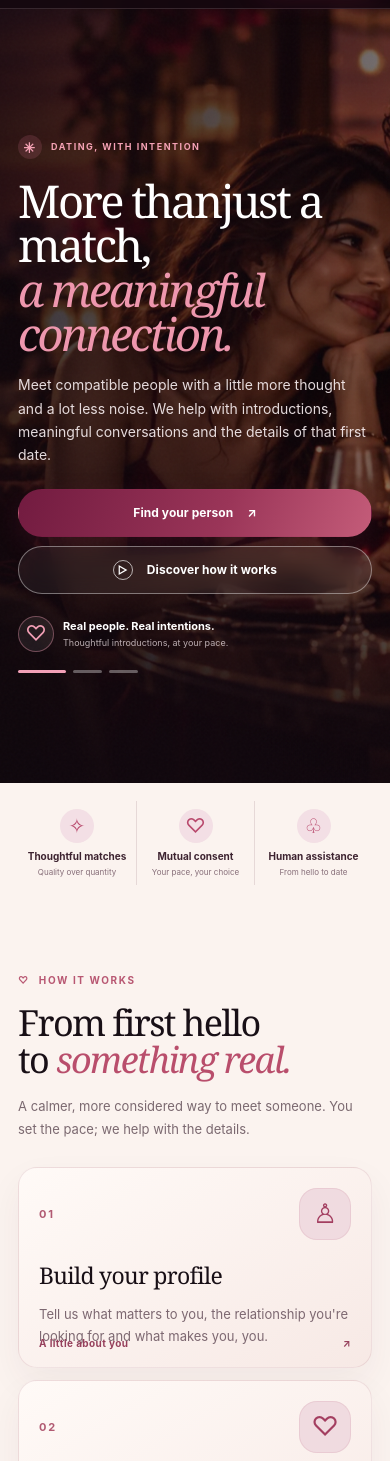
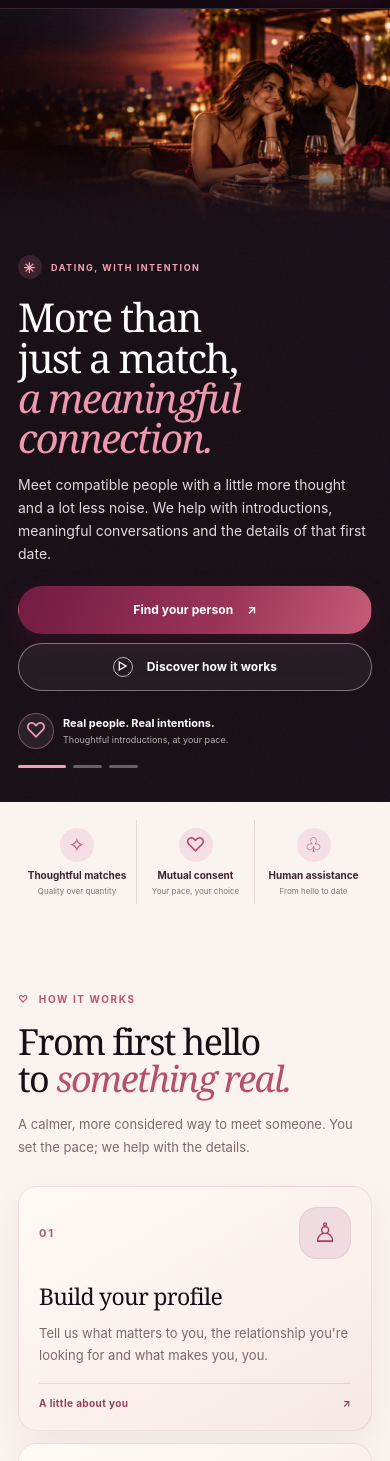
Before and after one commit to knull-devs/data-concierge, a website: page index.html in a window 390 px wide. Shown: the part 61-1522 px from the top of the page. Drawn offline with Linux system fonts and the light colour scheme; no server answers.

Commit message:
Patc v08

```diff
--- a/assets/css/site.css
+++ b/assets/css/site.css
@@ -815,3 +815,124 @@ dialog.auth-modal[open] { animation: dcAuthFadeIn .24s ease-out both; }
   .approach-card strong { font-family:var(--sans); font-size:10px; font-weight:700; line-height:1.3; }
   .approach-card small { font-size:8px; line-height:1.3; }
 }
+
+
+/* Date Concierge UI v0.8 — fix overlapping process-card footers, restore headline spacing,
+   and show the complete landscape hero image on narrow mobile screens. */
+.step-card {
+  display: flex;
+  flex-direction: column;
+  align-items: stretch;
+}
+.step-card .step-foot {
+  position: static !important;
+  left: auto !important;
+  right: auto !important;
+  bottom: auto !important;
+  display: flex;
+  align-items: center;
+  justify-content: space-between;
+  gap: 12px;
+  width: 100%;
+  margin-top: auto;
+  padding-top: 13px;
+  border-top: 1px solid rgba(150, 64, 92, .16);
+  line-height: 1.45;
+  white-space: normal;
+}
+.step-card .step-foot > span { flex: 0 0 auto; }
+
+@media (max-width: 760px) {
+  /* Show the entire 16:9 source image as a deliberate full-width cinematic panel.
+     The copy flows underneath it instead of forcing a landscape photo to fill a
+     tall phone viewport (which cropped most of the couple). */
+  .hero-section {
+    min-height: 0 !important;
+    display: block !important;
+    padding-top: 70px !important;
+    overflow: hidden;
+    background: #180e16;
+  }
+  .hero-image-layer {
+    inset: 70px 0 auto 0 !important;
+    width: 100% !important;
+    height: 56.28vw !important;
+    min-height: 0 !important;
+    background-size: 100% 100% !important;
+    background-repeat: no-repeat !important;
+    background-position: center center !important;
+    transform: none !important;
+    animation: none !important;
+  }
+  .hero-image-layer::after {
+    background: linear-gradient(180deg,
+      rgba(16, 7, 13, .04) 0%,
+      rgba(16, 7, 13, .06) 62%,
+      rgba(24, 14, 22, .84) 88%,
+      #180e16 100%) !important;
+  }
+  .hero-background-video {
+    object-fit: contain !important;
+    object-position: center center !important;
+    background: #180e16;
+  }
+  .hero-content {
+    width: calc(100% - 36px) !important;
+    min-height: 0 !important;
+    padding: calc(56.28vw + 27px) 0 34px !important;
+    display: flex !important;
+    flex-direction: column !important;
+    align-items: stretch !important;
+    justify-content: flex-start !important;
+    gap: 0 !important;
+  }
+  .hero-copy { max-width: none !important; }
+  .hero-copy h1 {
+    max-width: none !important;
+    margin: 18px 0 15px !important;
+    font-size: clamp(39px, 10.2vw, 57px) !important;
+    line-height: 1.01 !important;
+    letter-spacing: -.042em !important;
+    text-wrap: initial !important;
+    overflow-wrap: normal;
+    word-spacing: normal;
+  }
+  /* The first <br> separates “More than” and “just a match,”. It must not be hidden. */
+  .hero-copy h1 br:first-of-type { display: block !important; }
+  .hero-copy h1 .mobile-line-break { display: block !important; }
+  .hero-description { font-size: 14px !important; line-height: 1.65 !important; }
+  .hero-actions { gap: 9px !important; margin-top: 20px !important; }
+  .hero-actions .button { min-width: 0; }
+  .hero-proof-row { margin-top: 22px !important; }
+  .hero-slider-dots { margin-top: 16px !important; }
+  .hero-visual { display: none !important; }
+  .hero-handwritten, .hero-orbit-dot, .scroll-cue, .hero-bottom-curve { display: none !important; }
+
+  .step-card {
+    min-height: 0 !important;
+    padding: 20px !important;
+    display: flex !important;
+    flex-direction: column !important;
+  }
+  .step-card h3 { margin: 20px 0 10px !important; }
+  .step-card p { margin: 0 !important; line-height: 1.65 !important; }
+  .step-card .step-foot {
+    margin-top: 17px !important;
+    padding-top: 12px !important;
+    font-size: 10px !important;
+    line-height: 1.4 !important;
+  }
+}
+
+@media (max-width: 380px) {
+  .hero-content { width: calc(100% - 30px) !important; }
+  .hero-copy h1 { font-size: clamp(37px, 10.3vw, 41px) !important; letter-spacing: -.035em !important; }
+  .hero-actions { display: grid !important; grid-template-columns: 1fr 1fr !important; }
+  .hero-actions .button { width: 100% !important; padding-inline: 8px !important; font-size: 10px !important; }
+  .step-card { padding: 18px !important; }
+}
+
+@media (prefers-reduced-motion: reduce) {
+  .hero-image-layer { animation: none !important; transform: none !important; }
+  .step-card, .step-card .step-foot { transition: none !important; }
+}
--- a/index.html
+++ b/index.html
@@ -3,14 +3,14 @@
 <head>
   <meta charset="utf-8">
   <meta name="viewport" content="width=device-width, initial-scale=1, viewport-fit=cover">
-  <meta name="dc-ui-version" content="0.7.0">
+  <meta name="dc-ui-version" content="0.8.0">
   <meta name="theme-color" content="#160d14">
   <meta name="description" content="Thoughtful introductions, compatible people and help turning a promising connection into a real date.">
   <title>Date Concierge — More than just a match</title>
   <link rel="icon" type="image/svg+xml" href="/favicon.svg">
   <link rel="preload" as="image" href="/assets/img/hero-couple.webp" fetchpriority="high">
-  <link rel="stylesheet" href="/assets/css/site.css?v=0.7.0">
-  <script src="/assets/js/site.js?v=0.7.0" defer></script>
+  <link rel="stylesheet" href="/assets/css/site.css?v=0.8.0">
+  <script src="/assets/js/site.js?v=0.8.0" defer></script>
 </head>
 <body>
   <a class="skip-link" href="#main-content">Skip to content</a>
```
Also changed, not shown: PATCH-APPLY-v0.8.md (added, +31 -0 lines).
